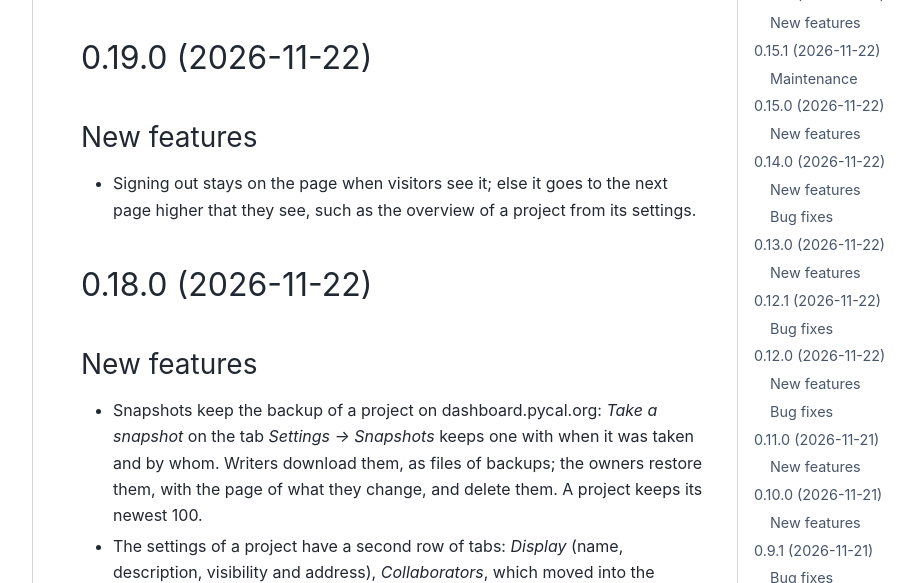
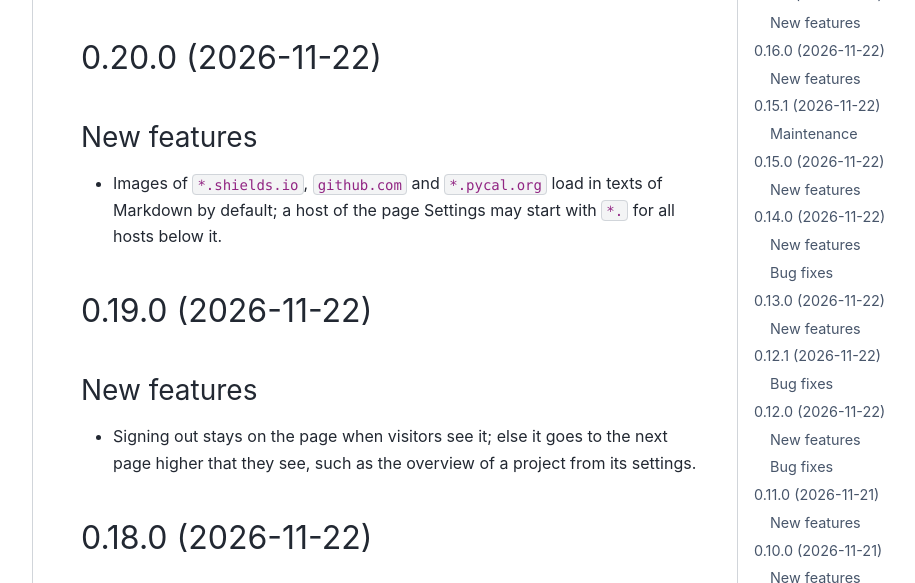
Before and after one commit to PyCalendar/dashboard.pycal.org, a Sphinx documentation site: the page built from docs/changelog.rst, in a window 1280 px wide and 900 px high, cut to the strip 317-900 px from the top of the window. Shown: the whole strip, without its empty margins (287-1202 px from the left). Built offline with Sphinx 7.4.7 and the PyData theme 0.15.4, drawn with Linux system fonts in a browser that asks for light colours; the version number could not be read and is left out; some of the changed text lies outside the part shown.

Commit message:
Release 0.20.0
Co-Authored-By: Claude Opus 5.5 <noreply@anthropic.com>

```diff
--- a/docs/changelog.rst
+++ b/docs/changelog.rst
@@ -8,6 +8,16 @@ Changelog
 .. include:: _build/unreleased.rst
 
 .. towncrier release notes start
+
+0.20.0 (2026-11-22)
+-------------------
+
+New features
+~~~~~~~~~~~~
+
+- Images of ``*.shields.io``, ``github.com`` and ``*.pycal.org`` load in texts of Markdown by default; a
+  host of the page Settings may start with ``*.`` for all hosts below it.
+
 
 0.19.0 (2026-11-22)
 -------------------
```
Also changed, not shown: 1 other file.
